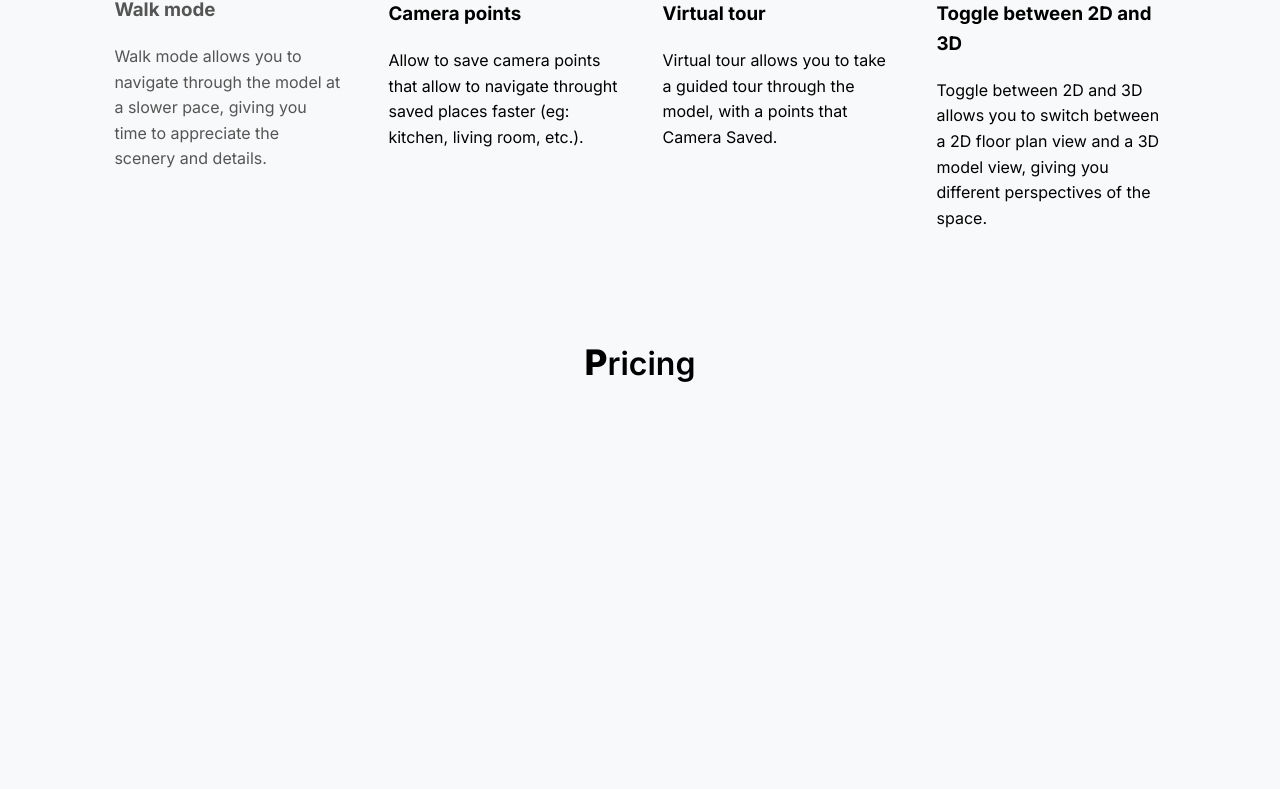
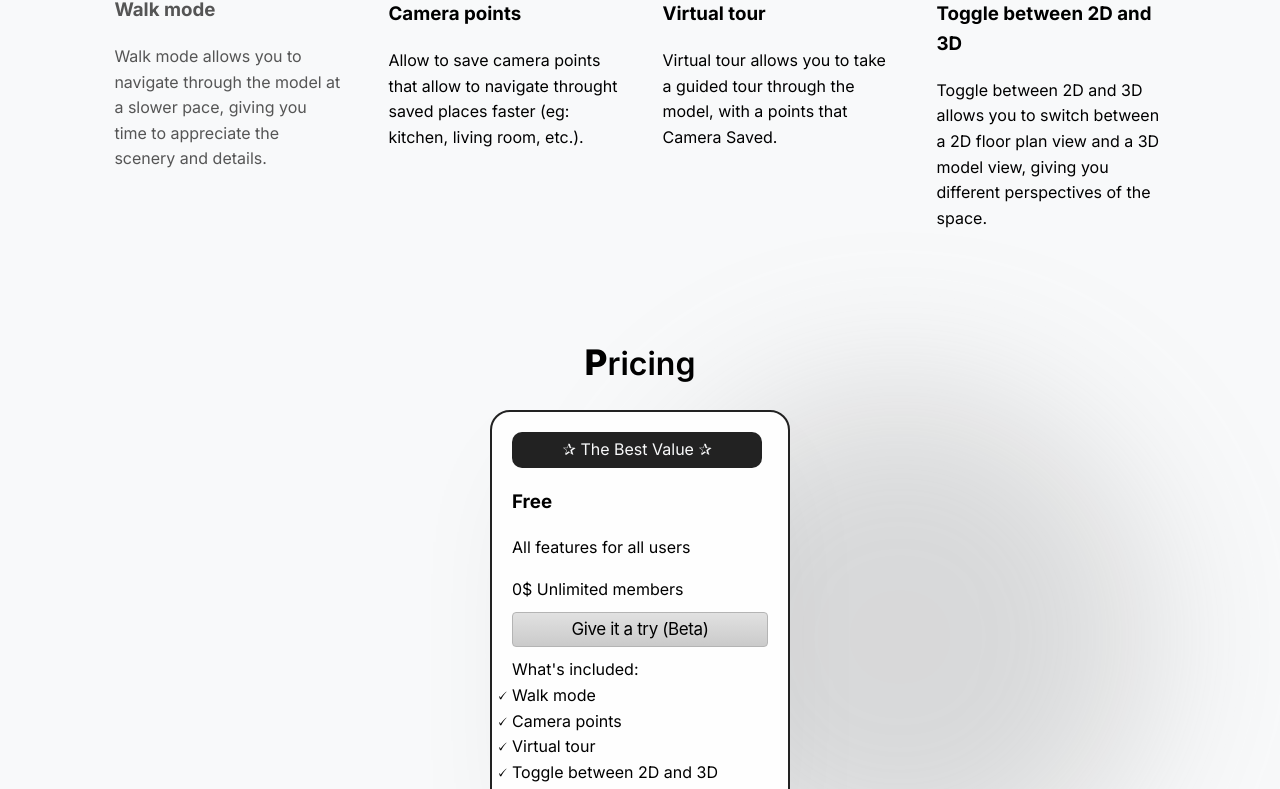
Before and after one commit to MoradShebl/critic, a React (Vite) app: page / in a window 1280 px wide. Shown: the part 1992-2781 px from the top of the page. Before the commit the page ends 2679 px from the top, so only its background shows below. Built offline with nearby package versions, Linux system fonts and the light colour scheme.

Commit message:
Fix issues

```diff
--- a/src/components/HomePage/Header.jsx
+++ b/src/components/HomePage/Header.jsx
@@ -83,7 +83,7 @@ function Header() {
                 <line x1="3" y1="18" x2="21" y2="18"></line>
               </svg>
             </button>
-            <div className="logo">
+            <div className="logo" onClick={() => window.location.reload()}>
               <svg
                 version="1.1"
                 xmlns="http://www.w3.org/2000/svg"
@@ -141,8 +141,26 @@ function Header() {
               <span>Critic</span>
             </div>
             <nav>
-              <a>Features</a>
-              <a>Pricing</a>
+              <a
+                onClick={(e) => {
+                  e.preventDefault();
+                  const el = document.getElementById("features");
+                  if (el)
+                    el.scrollIntoView({ behavior: "smooth", block: "center" });
+                }}
+              >
+                Features
+              </a>
+              <a
+                onClick={(e) => {
+                  e.preventDefault();
+                  const el = document.getElementById("pricing");
+                  if (el)
+                    el.scrollIntoView({ behavior: "smooth", block: "center" });
+                }}
+              >
+                Pricing
+              </a>
               <a>How it works</a>
             </nav>
           </div>
--- a/src/pages/home.jsx
+++ b/src/pages/home.jsx
@@ -68,13 +68,17 @@ function Home() {
 
   const changeVideoId = (videoId) => {
     setVideoId(videoId);
+    const featureVideo = document.getElementById("feature-video");
+    if (featureVideo) {
+      featureVideo.scrollIntoView({ behavior: "smooth", block: "center" });
+    }
   };
 
   return (
     <>
       <Header />
 
-      <section className="hero-section">
+      <section className="hero-section" id="hero">
         <div
           style={{
             position: "absolute",
@@ -116,7 +120,7 @@ function Home() {
           A better way to critique starts with understanding <br />
           before judging.
         </h2>
-        <div className="feature-video">
+        <div className="feature-video" id="feature-video">
           <iframe
             src={`https://www.youtube.com/embed/${videoId}?autoplay=1&mute=1&controls=0&loop=1&disablekb=1&playsinline=1&rel=0&vq=small&playlist=${videoId}`}
             title=""
@@ -143,11 +147,56 @@ function Home() {
           )}
         </div>
       </section>
-      <section
-        className="pricing-section"
-        id="pricing"
-      >
+      <section className="pricing-section" id="pricing">
+        <div
+          style={{
+            position: "absolute",
+            top: 0,
+            zIndex: -10,
+            height: "100%",
+            width: "100%",
+          }}
+        >
+          <div
+            style={{
+              position: "absolute",
+              bottom: "auto",
+              left: "auto",
+              right: 0,
+              top: 0,
+              height: "500px",
+              width: "500px",
+              transform: "translateX(-30%) translateY(20%)",
+              borderRadius: "50%",
+              backgroundColor: "rgba(123, 123, 123, 0.5)",
+              opacity: 0.5,
+              filter: "blur(80px)",
+            }}
+          ></div>
+        </div>
         <h2>Pricing</h2>
+        <div className="pricing-content">
+          <div className="princing-card king">
+            <h3>Free</h3>
+            <p>All features for all users</p>
+            <div className="price-and-button">
+              <span>0$ Unlimited members</span>
+              <Link to="/3d" className="button reversed">
+                Give it a try (Beta)
+              </Link>
+            </div>
+            <span>What's included:</span>
+            <ul>
+              <li>Walk mode</li>
+              <li>Camera points</li>
+              <li>Virtual tour</li>
+              <li>Toggle between 2D and 3D</li>
+              <li>Shadow customization</li>
+              <li>Project saving</li>
+              <li>And So many!</li>
+            </ul>
+          </div>
+        </div>
       </section>
       <footer></footer>
     </>
--- a/src/styles/home.css
+++ b/src/styles/home.css
@@ -19,6 +19,8 @@ body {
 a {
   transition: color 0.3s ease-in-out;
   cursor: pointer;
+  text-decoration: none;
+  color: var(--primary-color);
 }
 
 a:hover {
@@ -173,6 +175,7 @@ header {
   display: flex;
   align-items: center;
   gap: 10px;
+  cursor: pointer;
 }
 
 .main-header .logo svg {
@@ -346,6 +349,58 @@ header aside .header-btns .button {
   border-top: var(--forth-color) 1px solid;
 }
 
+.pricing-content {
+  display: flex;
+  flex-direction: row;
+  align-items: flex-start;
+  justify-content: center;
+  flex-wrap: nowrap;
+  overflow-x: scroll;
+  gap: 20px;
+}
+
+.princing-card {
+  background-color: #fefefe;
+  border: var(--m-forth-color) 1px solid;
+  border-radius: 20px;
+  padding: 20px;
+  width: 100%;
+  max-width: 300px;
+  box-shadow: 0px 20px 126px -49px rgba(0, 0, 0, 0.1);
+  min-width: 300px;
+}
+
+.princing-card.king {
+  border: var(--secondary-color-color) 2px solid;
+}
+
+.princing-card.king::before {
+  content: "✰ The Best Value ✰";
+  display: flex;
+  justify-content: center;
+  width: 90%;
+  background-color: var(--secondary-color-color);
+  color: var(--primary-color);
+  padding: 5px 10px;
+  border-radius: 10px;
+}
+
+.price-and-button {
+  display: flex;
+  flex-direction: column;
+  gap: 10px;
+  margin-bottom: 10px;
+}
+.princing-card ul {
+  list-style: none;
+  padding: 0;
+  margin: 0;
+}
+
+.princing-card li::marker {
+  content: "🗸 ";
+}
+
 @media (max-width: 1000px) {
   .notice-board {
     flex-direction: column;
@@ -389,6 +444,9 @@ header aside .header-btns .button {
     flex-direction: column;
     align-items: center;
   }
+  .princing-card {
+    min-width: 200px;
+  }
 }
 
 @media (min-width: 1000px) {
```
